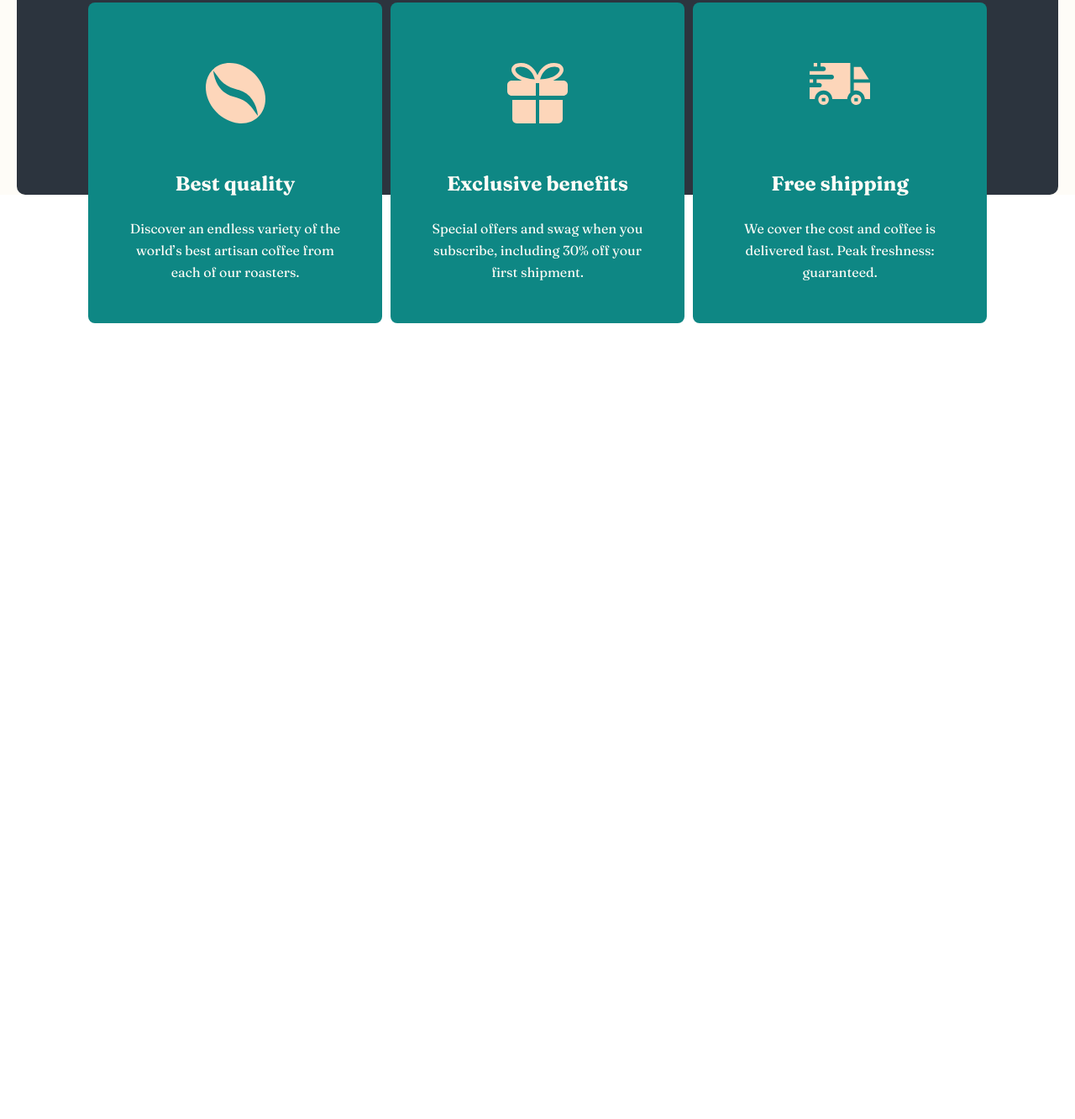
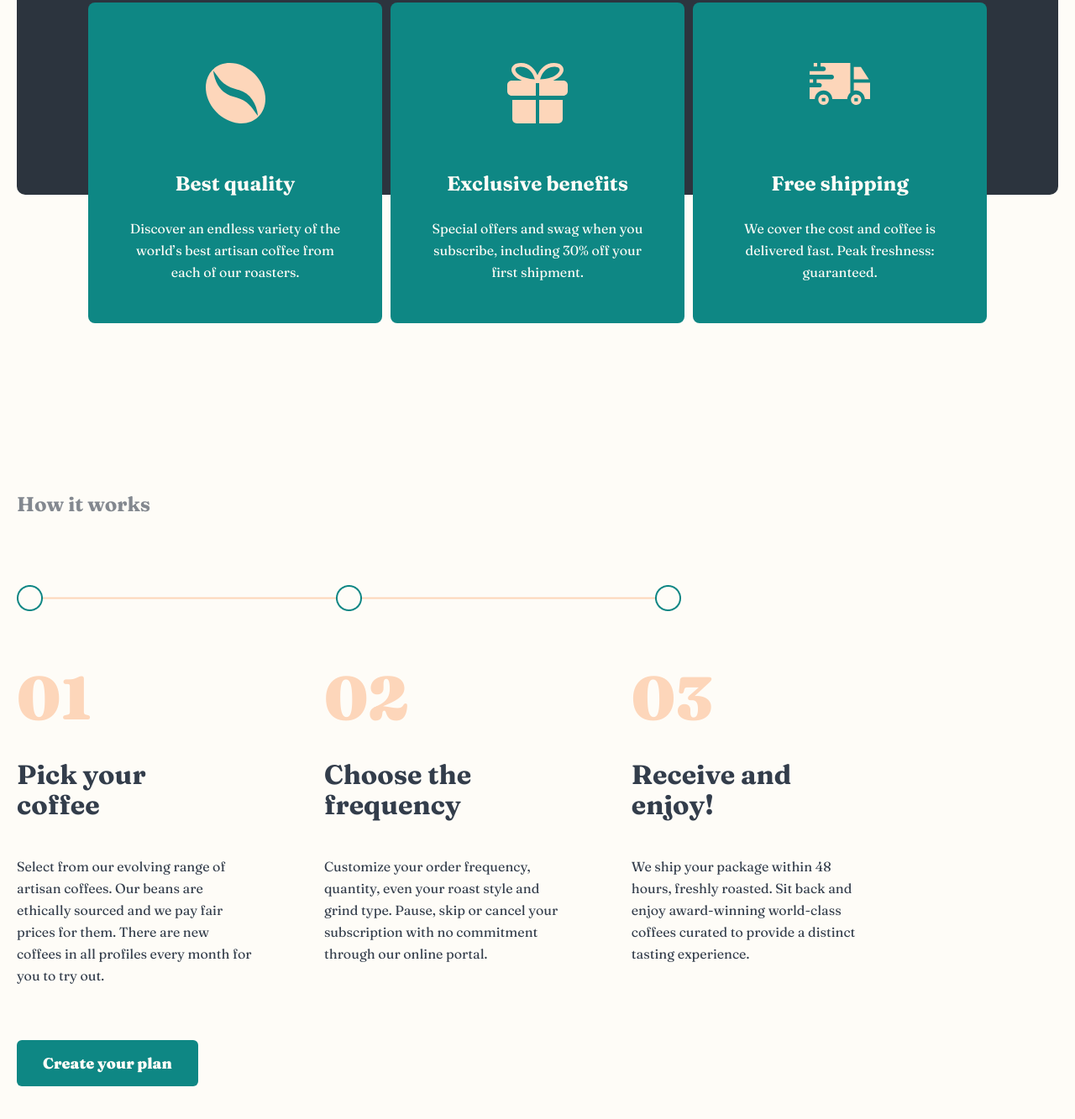
Before and after one commit to shakhbozbekusmonov/coffeeroaster, a plain HTML site: page index.html in a window 1280 px wide. Shown: the part 1933-3266 px from the top of the page at 84% size. Before the commit the page ends 2318 px from the top, so only its background shows below. Drawn offline with Linux system fonts and the light colour scheme.

Commit message:
Works done

```diff
--- a/css/main.css
+++ b/css/main.css
@@ -332,6 +332,7 @@ a{
 .choose__wrapper{
     position: relative;
     width: 100%;
+    margin-bottom: 353px;
     padding-top: 100px;
     padding-bottom: 317px;
     text-align: center;
@@ -411,4 +412,72 @@ a{
     color: #FEFCF7;
 }
 /******** CHOOSE STYLES END ********/
+
+/******** WORKS STYLES START ********/
+.works{
+    padding-bottom: 200px;
+}
+
+.works__title{
+    margin-top: 0;
+    margin-bottom: 80px;
+    font-size: 24px;
+    line-height: 32px;
+    color: #83888F;
+}
+
+.works__wrapper{
+    padding-top: 98px;
+    background-image: url("../images/works-img.png");
+    background-repeat: no-repeat;
+}
+
+.works__list{
+    margin-bottom: 64px;
+    width: 82%;
+    display: flex;
+    justify-content: space-between;
+}
+
+.works__item{
+    width: 100%;
+    max-width: 285px;
+}
+
+.works__number{
+    display: inline-block;
+    margin-bottom: 38px;
+    font-size: 72px;
+    line-height: 72px;
+    color: #FDD6BA;
+}
+
+.works__subtitle{
+    width: 100%;
+    max-width: 255px;
+    margin-top: 0;
+    margin-bottom: 42px;
+    font-size: 32px;
+    line-height: 36px;
+    color: #333D4B;
+}
+
+.works__text{
+    margin: 0;
+    font-weight: 400;
+    font-size: 16px;
+    line-height: 26px;
+    color: #333D4B;
+}
+
+.works__btn{
+    display: inline-block;
+    padding: 15px 31px;
+    font-size: 18px;
+    line-height: 25px;
+    border-radius: 6px;
+    background-color: var(--main-btn-color);
+    color: #FEFCF7;
+}
+/******** WORKS STYLES END ********/
 /****************** MAIN STYLES END *****************/
--- a/index.html
+++ b/index.html
@@ -192,6 +192,59 @@
             </div>
         </section>
         <!-- CHOOSE END -->
+
+        <!-- WORKS START -->
+        <section class="works">
+            <div class="container">
+                <h2 class="works__title">
+                    How it works
+                </h2>
+
+                <div class="works__wrapper">
+                    <ol class="works__list">
+                        <li class="works__item">
+                            <span class="works__number">01</span>
+
+                            <h3 class="works__subtitle">
+                                Pick your
+                                coffee
+                            </h3>
+
+                            <p class="works__text">
+                                Select from our evolving range of artisan coffees. Our beans are ethically sourced and we pay fair prices for them. There are new coffees in all profiles every month for you to try out.
+                            </p>
+                        </li>
+                        <li class="works__item">
+                            <span class="works__number">02</span>
+
+                            <h3 class="works__subtitle">
+                                Choose the frequency
+                            </h3>
+
+                            <p class="works__text">
+                                Customize your order frequency, quantity, even your roast style and grind type. Pause, skip or cancel your subscription with no commitment through our online portal.
+                            </p>
+                        </li>
+                        <li class="works__item">
+                            <span class="works__number">03</span>
+
+                            <h3 class="works__subtitle">
+                                Receive and enjoy!
+                            </h3>
+
+                            <p class="works__text">
+                                We ship your package within 48 hours, freshly roasted. Sit back and enjoy award-winning world-class coffees curated to provide a distinct tasting experience.
+                            </p>
+                        </li>
+                    </ol>
+
+                    <a class="works__btn" href="#" role="button">
+                        Create your plan
+                    </a>
+                </div>
+            </div>
+        </section>
+        <!-- WORKS END -->
     </main>
     <!-- MAIN END -->
 
```
Also changed, not shown: images/works-img.png (added).
